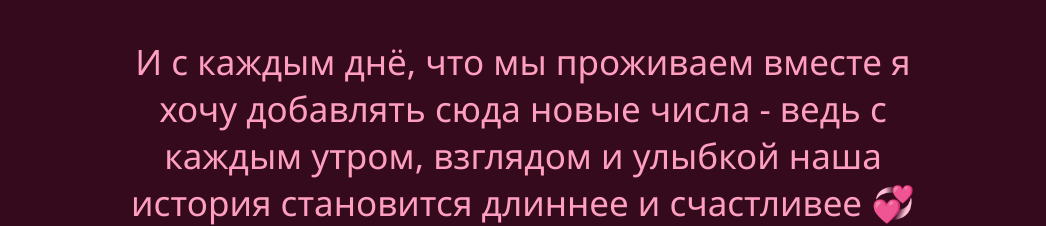
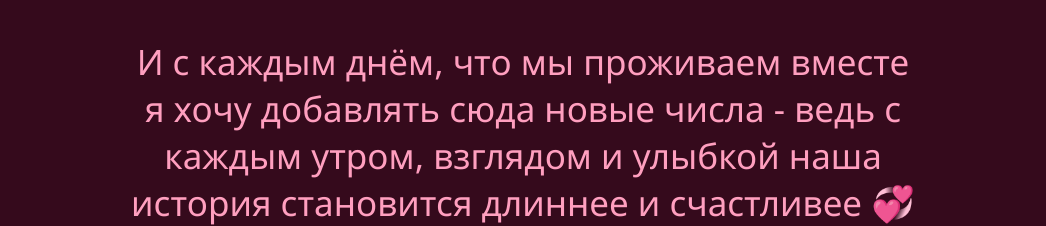
Before and after one commit to Efenzik/us, a plain HTML site: page index.html in a window 1280 px wide. Shown: the part 717-943 px from the top of the page, without its empty margins (117-1163 px from the left). Drawn offline with Linux system fonts and the light colour scheme.

Commit message:
Update index.html

```diff
--- a/index.html
+++ b/index.html
@@ -63,7 +63,7 @@
     </div>
 
     <div class="ending">
-      И с каждым днё, что мы проживаем вместе я хочу добавлять сюда новые числа
+      И с каждым днём, что мы проживаем вместе я хочу добавлять сюда новые числа
       - ведь с каждым утром, взглядом и улыбкой наша история становится длиннее
       и счастливее 💞
     </div>
```
